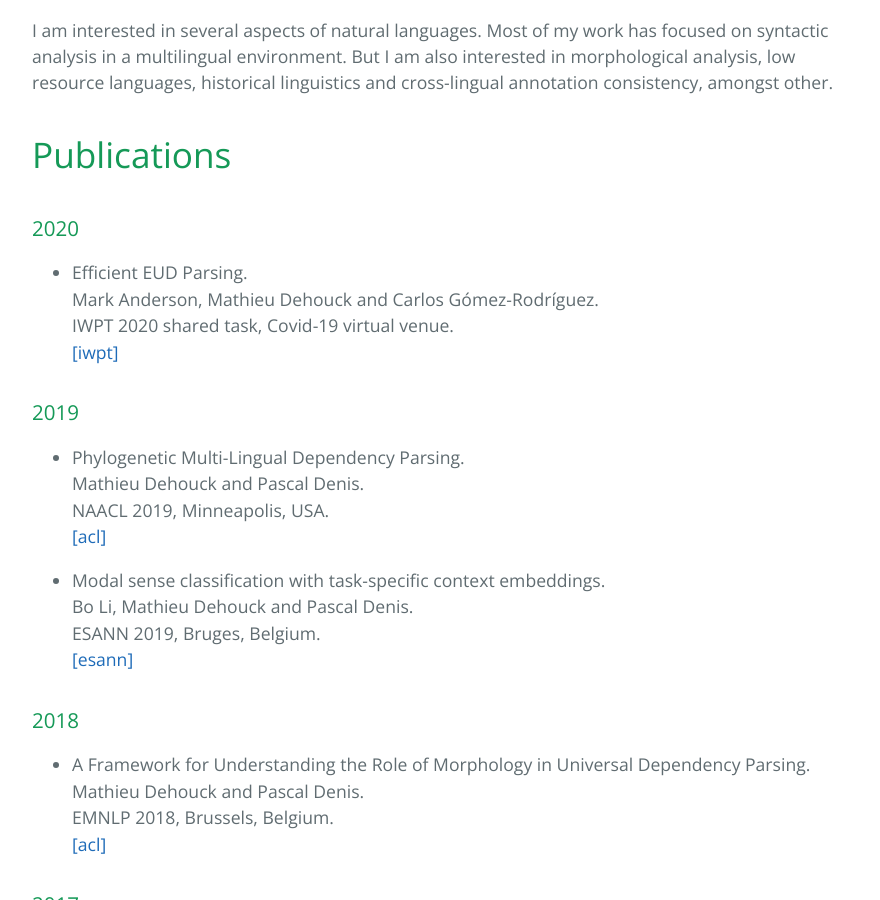
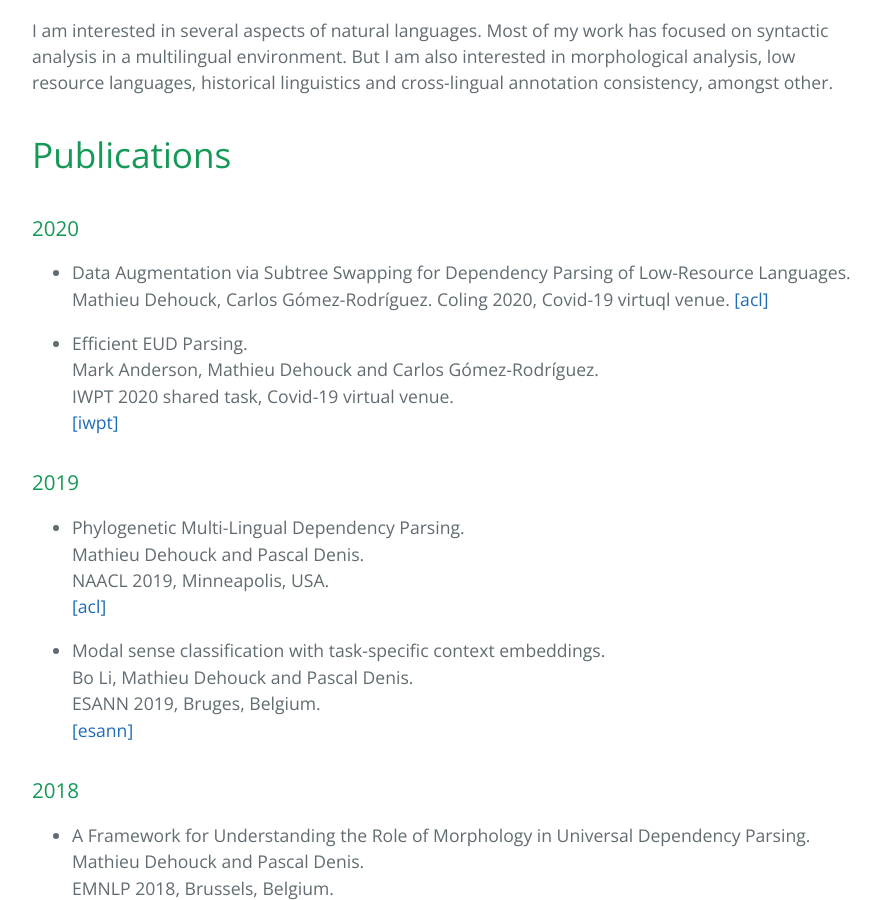
Before and after one commit to MathieuDehouck/MathieuDehouck.github.io, a Jekyll site: the page built from index.md, in a window 1280 px wide and 900 px high, scrolled down 610 px. Shown: the whole window, without its empty margins (192-1072 px from the left). Built offline with Jekyll 4.4.1, drawn with Linux system fonts in a browser that asks for light colours.

Commit message:
Update index.md

```diff
--- a/index.md
+++ b/index.md
@@ -20,6 +20,11 @@
 # Publications
 
 ### 2020
+
+*   Data Augmentation via Subtree Swapping for Dependency Parsing of Low-Resource Languages.
+Mathieu Dehouck, Carlos Gómez-Rodríguez.
+Coling 2020, Covid-19 virtuql venue.
+[[acl]](https://www.aclweb.org/anthology/2020.coling-main.339.pdf)
 
 *   Efficient EUD Parsing.
 Mark Anderson, Mathieu Dehouck and Carlos Gómez-Rodríguez.
```
